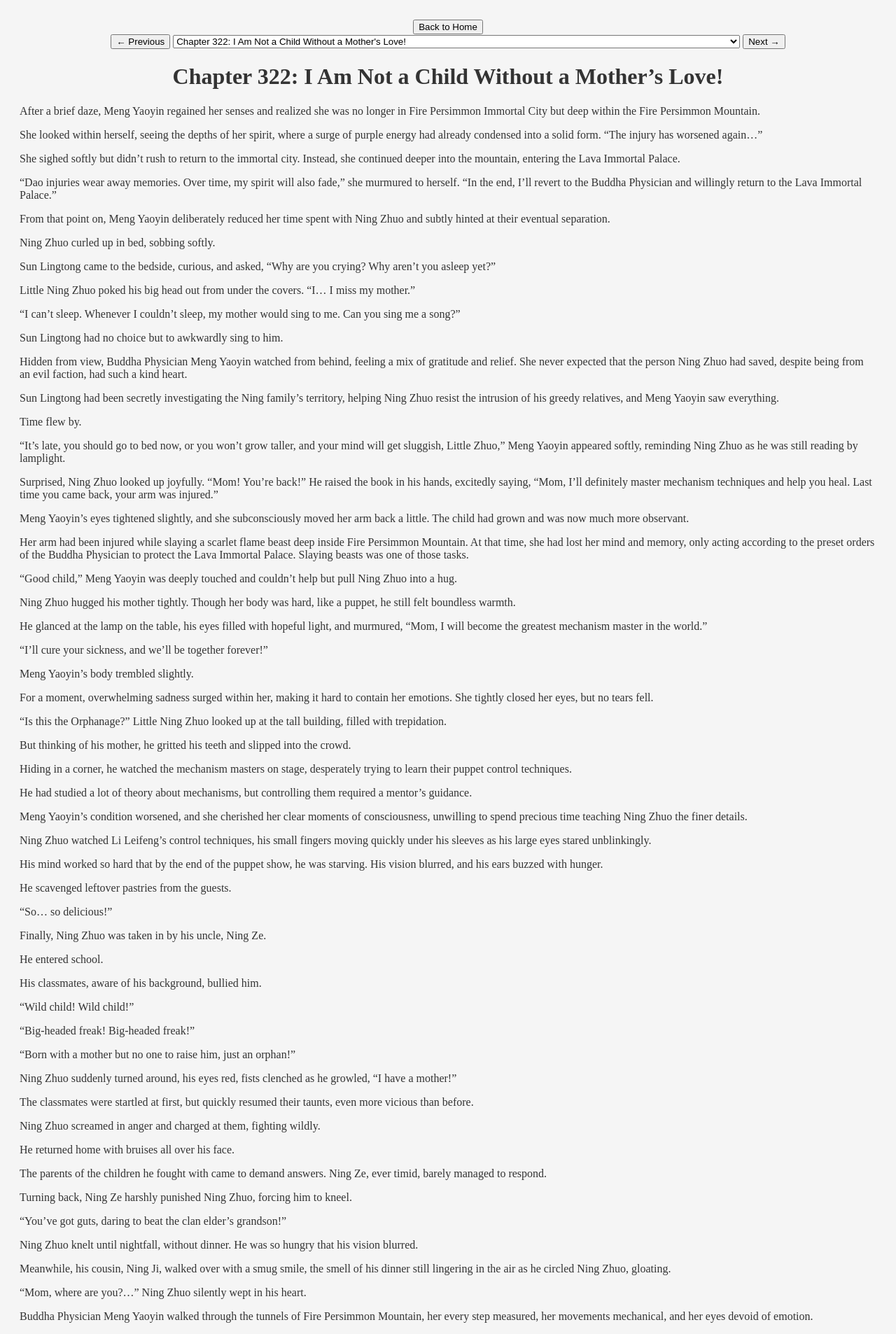
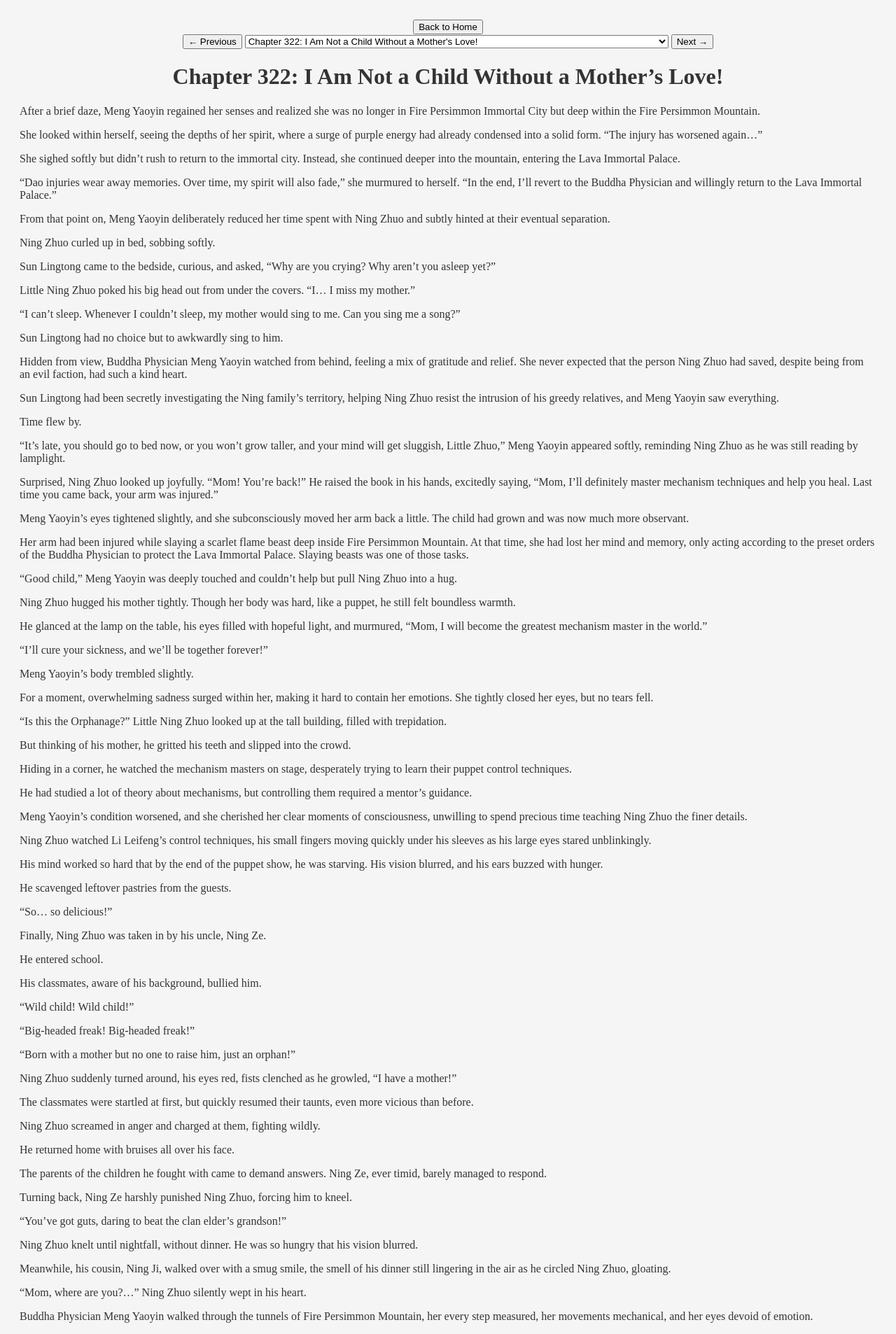
Before and after one commit to xiangongkaiwu/xiangongkaiwu.github.io, a Jekyll site: the page built from _chapters/chapter0002.md, in a window 1280 px wide. Shown: the top 1906 px of the page at 70% size. Built offline with Jekyll 4.4.1, drawn with Linux system fonts in a browser that asks for light colours.

Commit message:
fix select

```diff
--- a/assets/css/styles.css
+++ b/assets/css/styles.css
@@ -10,8 +10,9 @@ p {
 }
 
 select {
-    max-width: 90vh;
-    width: 90vh;
+    max-width: 100%;
+    overflow: hidden;
+    text-overflow: ellipsis;
 }
 
 a {
```
